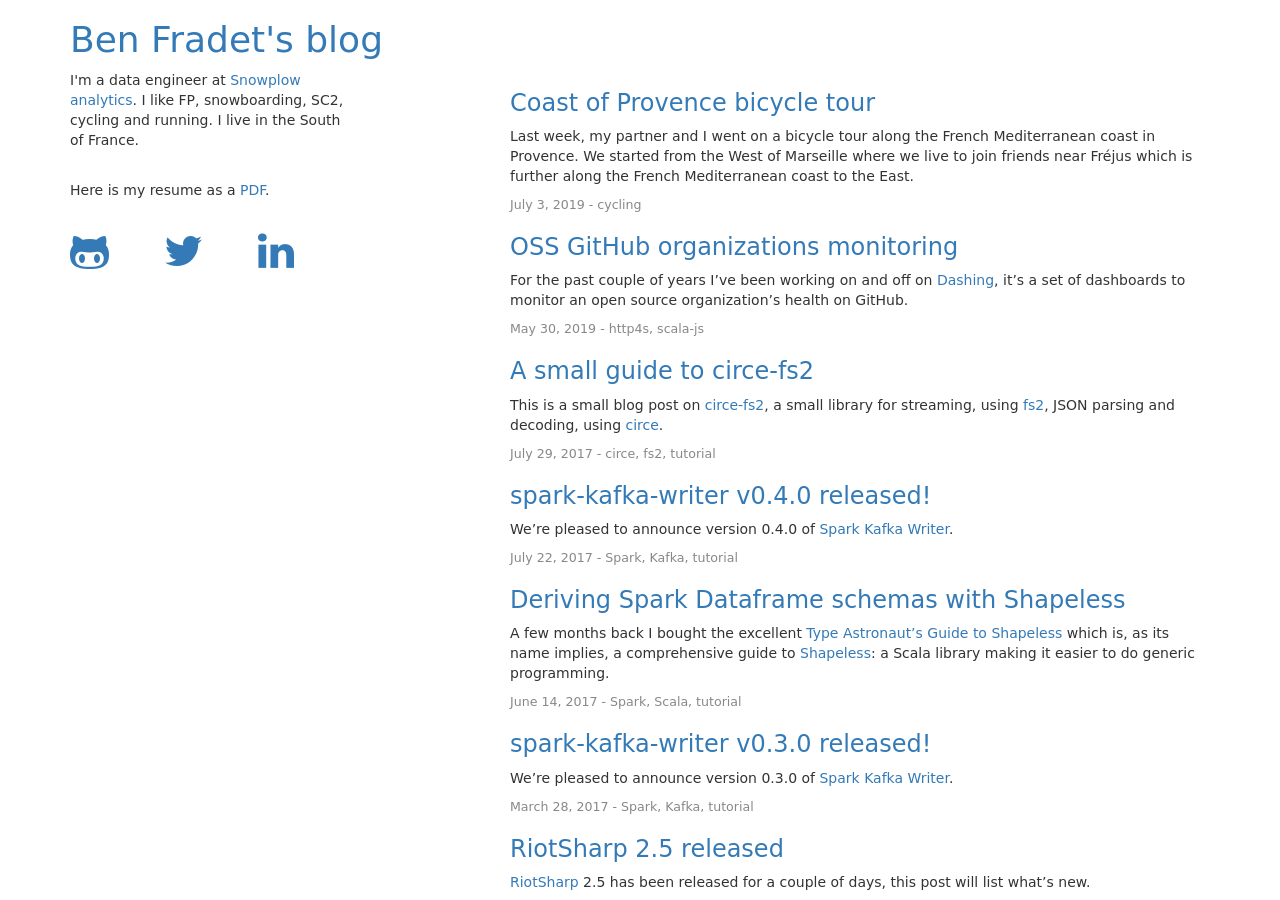
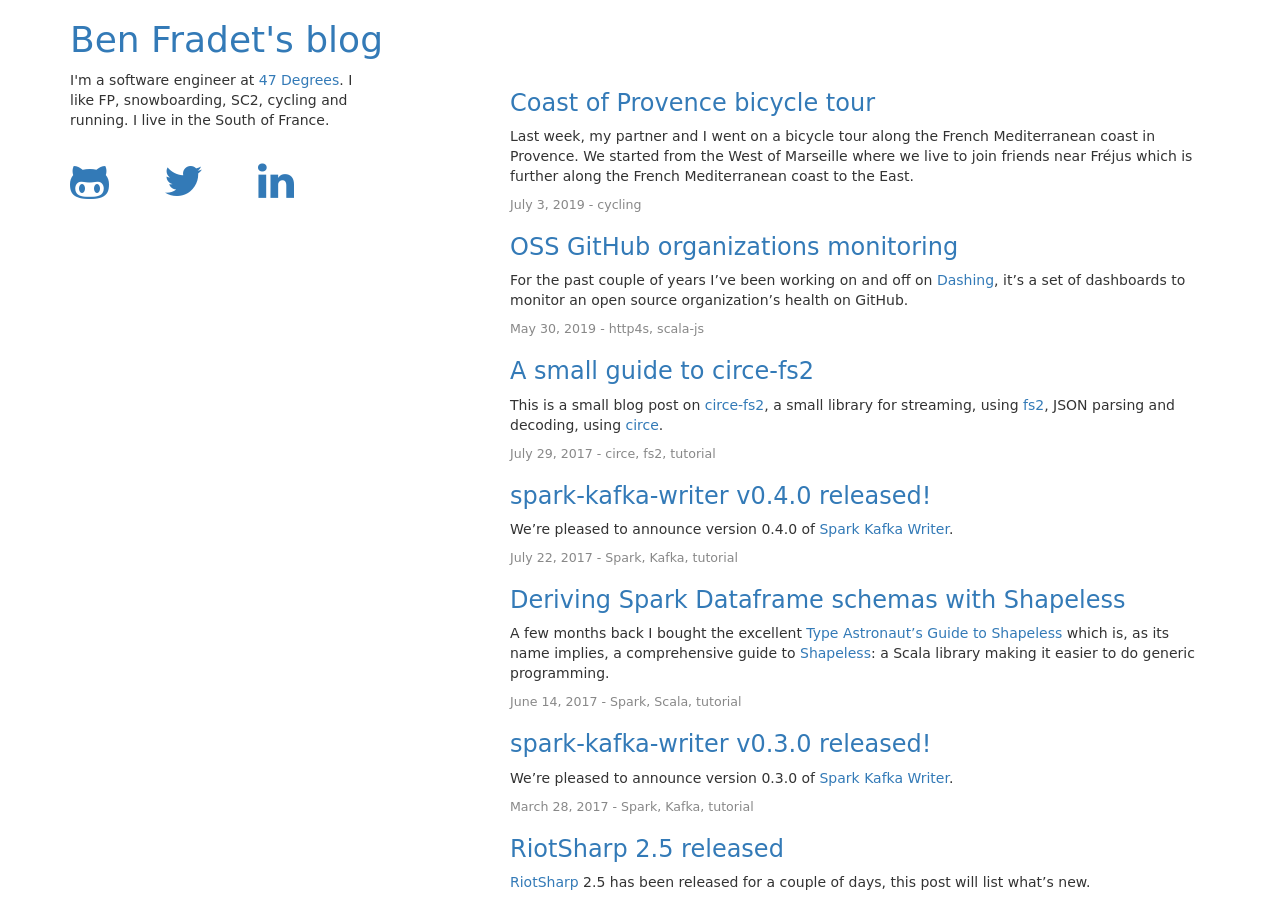
Before and after one commit to BenFradet/benfradet.github.io, a Jekyll site: the page built from index.html, in a window 1280 px wide and 900 px high. Built offline with Jekyll 4.4.1, drawn with Linux system fonts in a browser that asks for light colours; nearby versions of some CDN libraries.

Commit message:
Mention 47 Degrees

```diff
--- a/_layouts/home.html
+++ b/_layouts/home.html
@@ -10,8 +10,7 @@ layout: default
     </div>
 
     <div id="about">
-        <p>I'm a data engineer at <a href="http://snowplowanalytics.com/">Snowplow analytics</a>. I like FP, snowboarding, SC2, cycling and running. I live in the South of France.</p><br>
-        <p>Here is my resume as a <a href="/BenFradet.pdf">PDF</a>.</p><br>
+        <p>I'm a software engineer at <a href="https://www.47deg.com/">47 Degrees</a>. I like FP, snowboarding, SC2, cycling and running. I live in the South of France.</p><br>
         <div id="icon-h">
             <div><a href="https://github.com/BenFradet" class="fa fa-github-alt fa-3x"></a></div>
             <div><a href="https://twitter.com/fradetben" class="fa fa-twitter fa-3x"></a></div>
```
